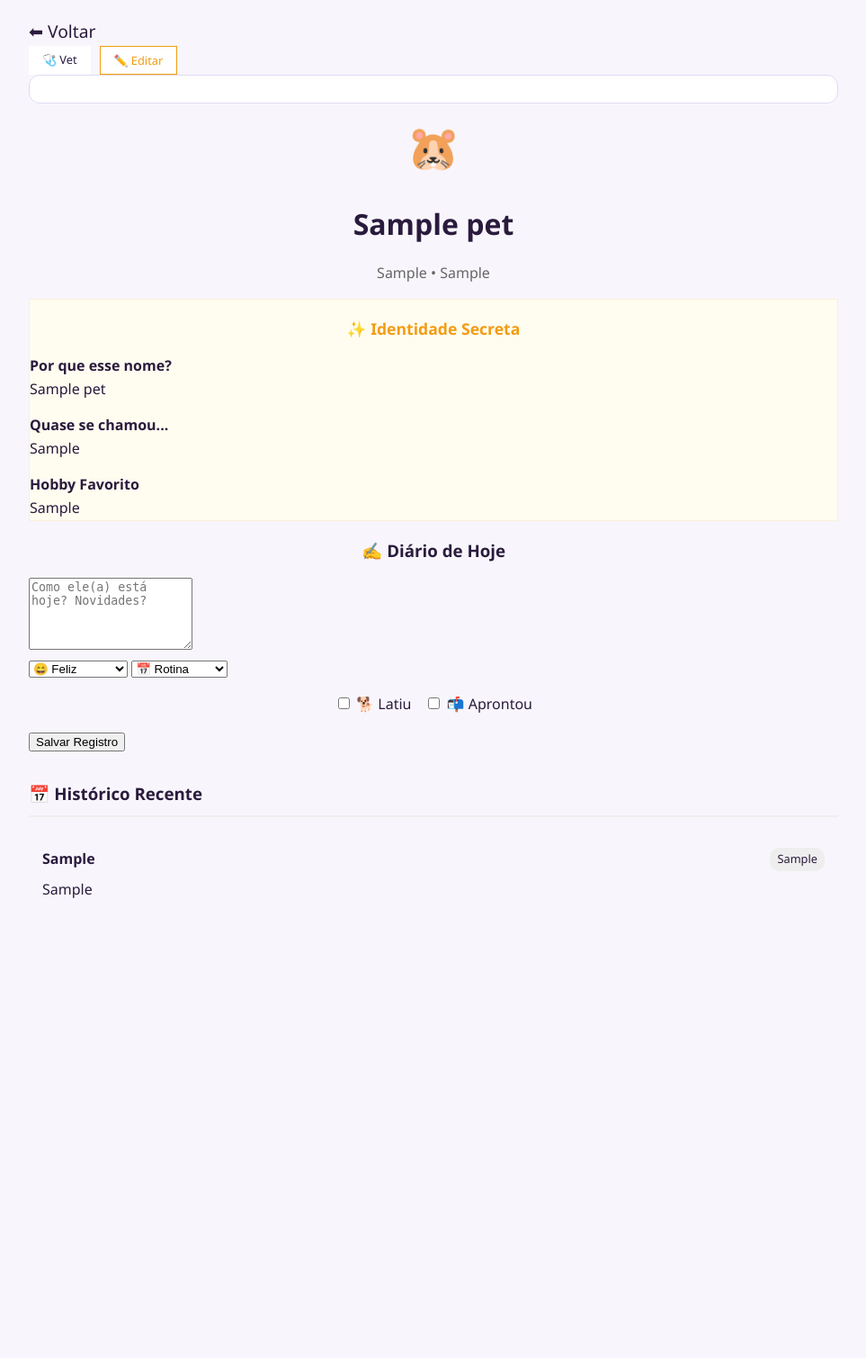
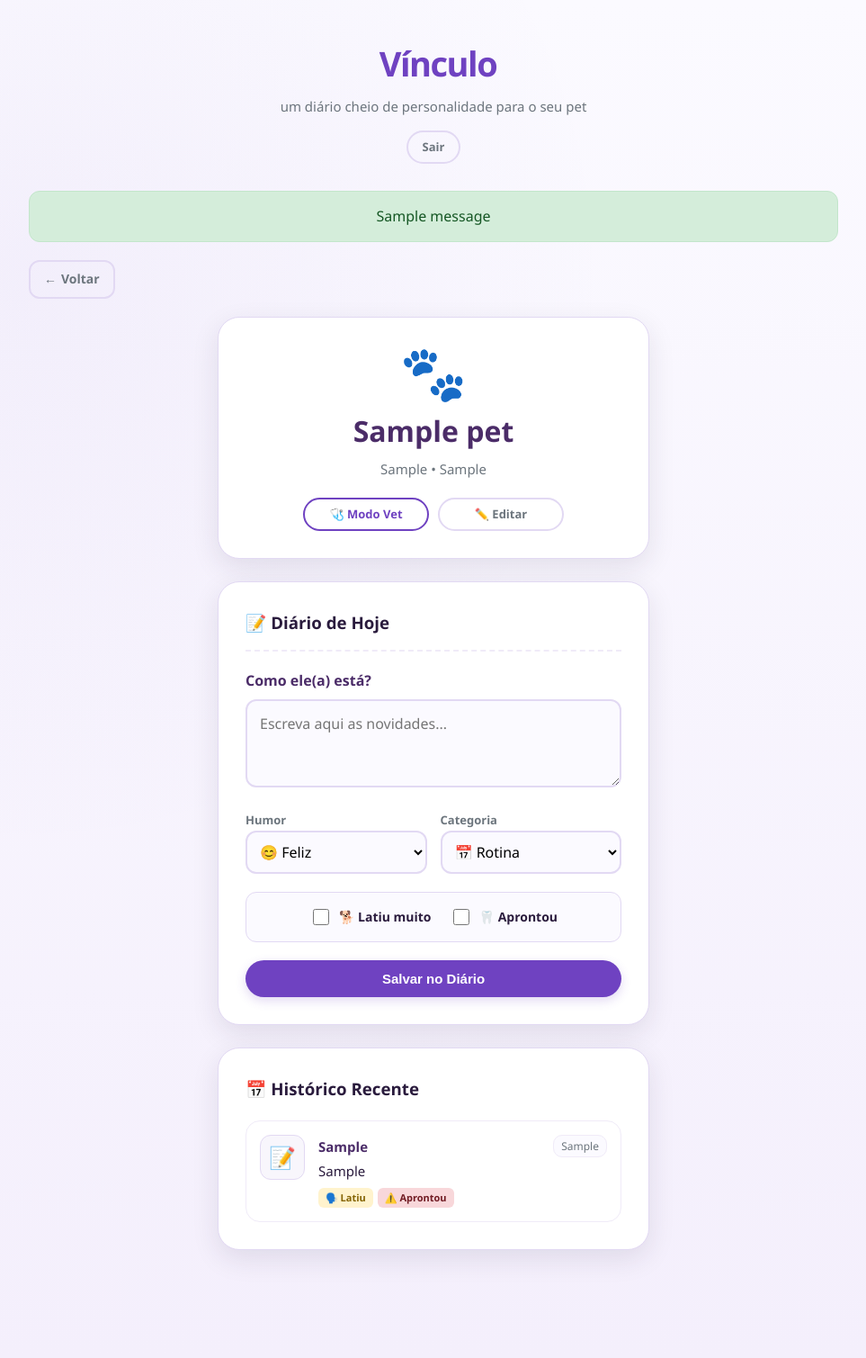
Before and after one commit to sabrinaandraderocha-cmyk/vinculo-pets, a Flask app: page /pet/1 in a window 1280 px wide. Shown: the whole page at 90% size, without its empty margins (158-1121 px from the left). Before the commit the page ends 998 px from the top, so only its background shows below. Run offline with Flask 3, Linux system fonts and the light colour scheme; the visitor is signed in with stand-in values (Sample User, id 1); tables that the repository leaves empty hold one stand-in row (values such as "Sample post"); one stand-in notice (Sample message) is shown.

Commit message:
Update detalhes.html

```diff
--- a/templates/detalhes.html
+++ b/templates/detalhes.html
@@ -1,95 +1,136 @@
-<!DOCTYPE html>
-<html lang="pt-br">
-<head>
-    <meta charset="UTF-8">
-    <meta name="viewport" content="width=device-width, initial-scale=1.0">
-    <title>Diário - Vínculo</title>
-    <link rel="stylesheet" href="{{ url_for('static', filename='style.css') }}?v=13">
-</head>
-<body>
-<div class="container">
-    <nav class="top-nav">
-        <a href="/" class="brand-title" style="font-size: 1.2rem; margin:0; color: var(--primary);">⬅ Voltar</a>
-        <div style="display:flex; gap:10px;">
-            <a href="{{ url_for('modo_vet', pet_id=pet.id) }}" class="btn-primary" style="background: white; color: var(--primary); border: 1px solid var(--primary); padding: 5px 15px; font-size: 0.8rem; margin:0;">🩺 Vet</a>
-            <a href="{{ url_for('editar_pet', pet_id=pet.id) }}" class="btn-primary" style="background: white; color: #f39c12; border: 1px solid #f39c12; padding: 5px 15px; font-size: 0.8rem; margin:0;">✏️ Editar</a>
-        </div>
-    </nav>
+{% extends "base.html" %}
 
-    {% with messages = get_flashed_messages(with_categories=true) %}
-      {% if messages %}
-        <div class="alert alert-{{ category }}">{{ message }}</div>
-      {% endif %}
-    {% endwith %}
+{% block content %}
 
-    <div class="pet-card" style="text-align: center; border-top: 5px solid var(--primary);">
-        <div style="font-size: 3rem; margin-bottom: 10px;">
-            {% if 'gat' in pet.especie|lower %}🐱{% elif 'cã' in pet.especie|lower %}🐶{% else %}🐹{% endif %}
-        </div>
-        <h1 style="margin-bottom: 5px;">{{ pet.nome }}</h1>
-        <p style="color: #666;">{{ pet.especie }} • {{ pet.nascimento or 'Idade n/a' }}</p>
+<div style="margin-bottom: 20px;">
+    <a href="{{ url_for('index') }}" class="btn outline" style="display: inline-flex; align-items: center; gap: 5px; padding: 8px 15px; font-size: 14px; border-radius: 12px;">
+        <span>←</span> Voltar
+    </a>
 </div>
 
-    {% if pet.motivo_nome or pet.quase_chamou or pet.como_conhecemos or pet.atividade_preferida %}
-    <div class="pet-card" style="background: #fffcf0; border: 1px solid #fcefdc;">
-        <h3 style="color: #f39c12; font-size: 1.1rem; margin-bottom: 15px; text-align: center;">✨ Identidade Secreta</h3>
-        <div style="display: grid; gap: 15px;">
-            {% if pet.motivo_nome %}<div><strong style="color: var(--primary);">Por que esse nome?</strong><br>{{ pet.motivo_nome }}</div>{% endif %}
-            {% if pet.quase_chamou %}<div><strong style="color: var(--primary);">Quase se chamou...</strong><br>{{ pet.quase_chamou }}</div>{% endif %}
-            {% if pet.atividade_preferida %}<div><strong style="color: var(--primary);">Hobby Favorito</strong><br>{{ pet.atividade_preferida }}</div>{% endif %}
+<div class="container narrow" style="padding-top: 0;">
+
+    <div class="card" style="text-align: center; margin-bottom: 25px;">
+
+        <div style="font-size: 60px; margin-bottom: 10px; line-height: 1;">
+            {% if 'gat' in pet.especie.lower() %}🐱
+            {% elif 'cão' in pet.especie.lower() or 'cao' in pet.especie.lower() %}🐶
+            {% elif 'ave' in pet.especie.lower() %}🐦
+            {% else %}🐾{% endif %}
+        </div>
+
+        <h1 style="color: var(--brand); margin: 0; font-weight: 800;">{{ pet.nome }}</h1>
+        <p class="muted" style="margin-top: 5px; font-size: 15px;">
+            {{ pet.especie|capitalize }}
+            {% if pet.nascimento %} • {{ pet.nascimento }}{% endif %}
+        </p>
+
+        <div style="display: flex; gap: 10px; justify-content: center; margin-top: 20px;">
+            <a href="{{ url_for('modo_vet', pet_id=pet.id) }}" class="btn outline" style="flex: 1; max-width: 140px; border-color: var(--accent); color: var(--accent);">
+                🩺 Modo Vet
+            </a>
+            <a href="{{ url_for('editar_pet', pet_id=pet.id) }}" class="btn outline" style="flex: 1; max-width: 140px;">
+                ✏️ Editar
+            </a>
         </div>
     </div>
-    {% endif %}
 
-    <div class="auth-box" style="max-width: 100%;">
-        <h3 style="text-align: center; margin-bottom: 15px;">✍️ Diário de Hoje</h3>
+    <div class="card" style="margin-bottom: 25px;">
+        <h3 style="margin-top: 0; color: var(--text); border-bottom: 2px dashed #f0ebf8; padding-bottom: 15px; margin-bottom: 20px;">
+            📝 Diário de Hoje
+        </h3>
 
-        <form action="{{ url_for('anotar', pet_id=pet.id) }}" method="post">
-            <div class="form-group">
-                <textarea name="nota" placeholder="Como ele(a) está hoje? Novidades?" style="height: 80px;" required></textarea>
+        <form action="{{ url_for('anotar', pet_id=pet.id) }}" method="POST">
+
+            <div style="margin-bottom: 15px;">
+                <label style="font-weight: 700; color: var(--brand); margin-bottom: 8px; display: block;">Como ele(a) está?</label>
+                <textarea name="nota" class="input-modern" rows="3" placeholder="Escreva aqui as novidades..." required></textarea>
             </div>
 
-            <div class="grid-2" style="margin-bottom: 15px;">
-                <select name="humor">
-                    <option value="Feliz">😄 Feliz</option>
+            <div style="display: grid; grid-template-columns: 1fr 1fr; gap: 15px; margin-bottom: 20px;">
+                <div>
+                    <label style="font-size: 13px; font-weight: bold; color: var(--muted);">Humor</label>
+                    <select name="humor" class="input-modern" style="padding: 10px;">
+                        <option value="Feliz">😊 Feliz</option>
                         <option value="Animado">⚡ Animado</option>
-                    <option value="Preguiçoso">😴 Preguiçoso</option>
-                    <option value="Bravo">😡 Bravo</option>
-                    <option value="Doente">🤒 Doentinho</option>
+                        <option value="Preguiçoso">😴 Preguiça</option>
+                        <option value="Estressado">😤 Estressado</option>
+                        <option value="Doente">🤒 Doente</option>
                     </select>
-                <select name="categoria">
+                </div>
+                <div>
+                    <label style="font-size: 13px; font-weight: bold; color: var(--muted);">Categoria</label>
+                    <select name="categoria" class="input-modern" style="padding: 10px;">
                         <option value="Rotina">📅 Rotina</option>
                         <option value="Saúde">💊 Saúde</option>
-                    <option value="Engraçado">😂 Engraçado</option>
-                    <option value="Bagunça">u_u Bagunça</option>
+                        <option value="Bagunça">💥 Bagunça</option>
+                        <option value="Passeio">🌳 Passeio</option>
                     </select>
                 </div>
-
-            <div style="display: flex; gap: 15px; margin-bottom: 15px; justify-content: center;">
-                <label style="cursor: pointer;"><input type="checkbox" name="latindo"> 🐕 Latiu</label>
-                <label style="cursor: pointer;"><input type="checkbox" name="mordeu_carteiro"> 📬 Aprontou</label>
             </div>
 
-            <button type="submit" class="btn-primary btn-block">Salvar Registro</button>
+            <div style="background: #fbfaff; padding: 15px; border-radius: 12px; border: 1px solid #e2d9f3; margin-bottom: 20px; display: flex; gap: 20px; justify-content: center;">
+                <label style="display: flex; align-items: center; gap: 8px; cursor: pointer;">
+                    <input type="checkbox" name="latindo" style="width: 18px; height: 18px; accent-color: var(--accent);">
+                    <span style="font-size: 14px; font-weight: 600; color: var(--text);">🐕 Latiu muito</span>
+                </label>
+                <label style="display: flex; align-items: center; gap: 8px; cursor: pointer;">
+                    <input type="checkbox" name="mordeu_carteiro" style="width: 18px; height: 18px; accent-color: var(--accent);">
+                    <span style="font-size: 14px; font-weight: 600; color: var(--text);">🦷 Aprontou</span>
+                </label>
+            </div>
+
+            <button type="submit" class="btn full">
+                Salvar no Diário
+            </button>
         </form>
     </div>
 
-    <div style="margin-top: 30px;">
-        <h3 style="border-bottom: 2px solid #eee; padding-bottom: 10px;">📅 Histórico Recente</h3>
-        {% if registros|length == 0 %}
-            <p style="text-align: center; color: #999; margin-top: 20px;">Nenhuma anotação ainda.</p>
+    <div class="card">
+        <h3 style="margin-top: 0; margin-bottom: 20px; color: var(--text);">📅 Histórico Recente</h3>
+
+        {% if registros %}
+            <div style="display: flex; flex-direction: column; gap: 15px;">
+                {% for reg in registros %}
+                <div style="border: 1px solid #f0ebf8; border-radius: 16px; padding: 15px; background: #fff; display: flex; gap: 15px; align-items: flex-start;">
+
+                    <div style="background: #f8f6fc; min-width: 50px; height: 50px; border-radius: 12px; display: flex; align-items: center; justify-content: center; font-size: 24px; border: 1px solid #e2d9f3;">
+                        {% if reg.humor == 'Feliz' %}😊
+                        {% elif reg.humor == 'Animado' %}⚡
+                        {% elif reg.humor == 'Doente' %}🤒
+                        {% elif reg.humor == 'Estressado' %}😤
+                        {% else %}📝{% endif %}
+                    </div>
+
+                    <div style="flex: 1;">
+                        <div style="display: flex; justify-content: space-between; align-items: center; margin-bottom: 5px;">
+                            <span style="font-weight: 700; color: var(--brand); font-size: 15px;">{{ reg.categoria }}</span>
+                            <span style="font-size: 12px; color: var(--muted); background: #fbfaff; padding: 2px 8px; border-radius: 10px; border: 1px solid #f0ebf8;">{{ reg.data }}</span>
+                        </div>
+
+                        <p style="margin: 0; font-size: 15px; color: var(--text); line-height: 1.4;">{{ reg.nota }}</p>
+
+                        {% if reg.latindo or reg.mordeu_carteiro %}
+                        <div style="margin-top: 8px; display: flex; gap: 5px;">
+                            {% if reg.latindo %}
+                            <span style="font-size: 11px; background: #fff3cd; color: #856404; padding: 2px 8px; border-radius: 6px; font-weight: bold;">🗣️ Latiu</span>
                             {% endif %}
-
-        {% for reg in registros %}
-        <div class="pet-card" style="padding: 15px; margin-bottom: 15px; border-left: 4px solid var(--primary);">
-            <div style="display: flex; justify-content: space-between; margin-bottom: 8px;">
-                <strong style="color: var(--primary);">{{ reg.data }}</strong>
-                <span style="background: #eee; padding: 2px 8px; border-radius: 10px; font-size: 0.8rem;">{{ reg.humor }}</span>
+                            {% if reg.mordeu_carteiro %}
+                            <span style="font-size: 11px; background: #f8d7da; color: #721c24; padding: 2px 8px; border-radius: 6px; font-weight: bold;">⚠️ Aprontou</span>
+                            {% endif %}
                         </div>
-            <p style="margin: 0;">{{ reg.nota }}</p>
+                        {% endif %}
+                    </div>
                 </div>
                 {% endfor %}
             </div>
+        {% else %}
+            <div style="text-align: center; padding: 30px; opacity: 0.6;">
+                <p>Nenhum registro ainda. Escreva o primeiro acima! ☝️</p>
             </div>
-</body>
-</html>
+        {% endif %}
+    </div>
+
+</div>
+
+{% endblock %}
```
Lines whose indentation alone changed are shown as unchanged.
